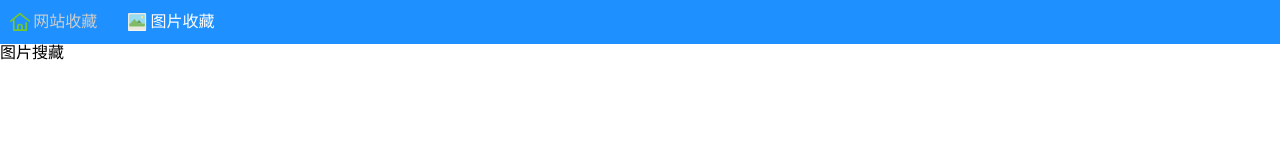
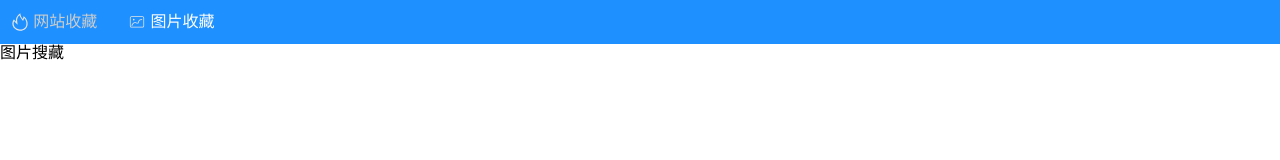
Before and after one commit to wz156700/favorites, a Vue app in the folder readit/: page /#/iamgeGallery in a window 1280 px wide. Shown: the top 160 px of the page. Built offline with nearby package versions, Linux system fonts and the light colour scheme.

Commit message:
1. 阻止事件冒泡

```diff
--- a/readit/src/main.ts
+++ b/readit/src/main.ts
@@ -1,6 +1,6 @@
 import { createApp } from 'vue'
 import App from './App.vue'
-import 'normalize.css'
+import 'normalize.css' // 统一浏览器差异
 import '@/assets/common.css'
 import { createPinia } from 'pinia'
 import router from '@/router/index.js'
--- a/readit/src/views/header.vue
+++ b/readit/src/views/header.vue
@@ -6,24 +6,19 @@
     <router-link to="/home" custom v-slot="{ navigate, isActive }">
       <div @click="navigate" :class="{ active: isActive }">
         <svg
-          t="1681048810748"
+          t="1686667781081"
           class="icon"
           viewBox="0 0 1024 1024"
           version="1.1"
           xmlns="http://www.w3.org/2000/svg"
-          p-id="2697"
+          p-id="11202"
           width="20"
           height="20"
         >
           <path
-            d="M485.333333 52.053333a42.666667 42.666667 0 0 1 53.333334 0l298.282666 238.592 170.282667 130.133334a42.666667 42.666667 0 0 1-51.797333 67.797333l-170.666667-130.432-0.768-0.597333L512 139.946667l-277.333333 221.866666v523.52h170.666666a42.666667 42.666667 0 1 1 0 85.333334h-213.333333a42.666667 42.666667 0 0 1-42.666667-42.666667V434.090667L70.4 501.76a42.666667 42.666667 0 0 1-55.466667-64.768l149.333334-128a42.666667 42.666667 0 0 1 1.066666-0.938667l320-256zM832 512a42.666667 42.666667 0 0 1 42.666667 42.666667v373.333333a42.666667 42.666667 0 0 1-42.666667 42.666667H597.333333a42.666667 42.666667 0 1 1 0-85.333334h192V554.666667a42.666667 42.666667 0 0 1 42.666667-42.666667z"
-            fill="#75C82B"
-            p-id="2698"
-          ></path>
-          <path
-            d="M490.666667 682.666667a42.666667 42.666667 0 0 0-42.666667 42.666666v160h128V725.333333a42.666667 42.666667 0 0 0-42.666667-42.666666h-42.666666z m-128 42.666666a128 128 0 0 1 128-128h42.666666a128 128 0 0 1 128 128v202.666667a42.666667 42.666667 0 0 1-42.666666 42.666667h-213.333334a42.666667 42.666667 0 0 1-42.666666-42.666667V725.333333z"
-            fill="#75C82B"
-            p-id="2699"
+            d="M484.4 171.4a518.98 518.98 0 0 0 116.5 205.5l5.6 5.6 63.8 77.8 34.2-91.3c5.6-19.6 13.4-39.2 19-61.6 101.2 97.5 141.9 242 106.4 378-12.7 51.3-42 97-83.4 129.9-63.9 53.4-145.3 81.1-228.5 77.8-99.5 4.4-195.6-36.9-261-112-9.6-9.2-17.7-19.8-24.1-31.4-55-81.5-63.3-185.8-21.8-275 12.5 13.1 25.8 25.4 39.8 37 7.8 8.4 16.8 14 21.8 19.6l119.8 122.1-23-168c-20.1-117.5 23.6-237.1 114.9-314z m44.8-107.5c-136.1 91.3-247.5 241.9-224 427.8-29.1-28.6-85.1-64.4-101.4-119.8C103.3 486.3 92.2 654.1 177 780.7c9.7 15.7 20.7 30.5 33 44.2 76.4 89.7 189.7 139.4 307.4 135 97 1.9 191.6-30.4 267.1-91.3 51.1-41.6 88-97.9 105.8-161.3 47.3-190.9-33.4-390.5-199.9-495-3.8 49.7-14.9 98.6-33 145C576.7 281 530.4 175 529.2 63.9z"
+            fill="#e6e6e6"
+            p-id="11203"
           ></path>
         </svg>
         网站收藏
@@ -32,44 +27,24 @@
     <router-link to="/iamgeGallery" custom v-slot="{ navigate, isActive }">
       <div @click="navigate" :class="{ active: isActive }">
         <svg
-          t="1681048859567"
+          t="1686667729990"
           class="icon"
           viewBox="0 0 1024 1024"
           version="1.1"
           xmlns="http://www.w3.org/2000/svg"
-          p-id="3770"
+          p-id="10655"
           width="20"
           height="20"
         >
           <path
-            d="M917.09952 84.6848H114.41152c-32.83968 0-59.45856 26.624-59.45856 59.45856v772.96128c0 32.83456 26.624 59.45344 59.45856 59.45344h802.688c32.83456 0 59.45344-26.61888 59.45344-59.45344V144.13824c0-32.82944-26.61888-59.45344-59.45344-59.45344z"
-            fill=""
-            p-id="3771"
+            d="M789.1 799.7H234.5c-47.3 0-85.8-38.5-85.8-85.8V309c0-47.3 38.5-85.8 85.8-85.8h554.6c48.2 0 87.4 39.2 87.4 87.4v401.6c0 48.2-39.2 87.5-87.4 87.5zM234.5 261.5c-26.1 0-47.4 21.3-47.4 47.4v404.8c0 26.1 21.3 47.4 47.4 47.4h554.6c27 0 49-22 49-49V310.6c0-27-22-49-49-49H234.5v-0.1z"
+            p-id="10656"
+            fill="#e6e6e6"
           ></path>
           <path
-            d="M917.09952 54.95296H114.41152c-32.83968 0-59.45856 26.624-59.45856 59.45856V887.35232c0 32.8448 26.624 59.46368 59.45856 59.46368h802.688c32.83456 0 59.45344-26.61888 59.45344-59.46368V114.41152c0-32.83456-26.61888-59.45856-59.45344-59.45856z"
-            fill="#ECEAE0"
-            p-id="3772"
-          ></path>
-          <path
-            d="M872.50432 114.41152H159.00672a44.5952 44.5952 0 0 0-44.5952 44.5952V590.07488h802.688V159.00672a44.5952 44.5952 0 0 0-44.5952-44.5952z"
-            fill="#98DCF0"
-            p-id="3773"
-          ></path>
-          <path
-            d="M613.63712 411.55584l-154.94144 178.51904h309.86752z"
-            fill="#699B54"
-            p-id="3774"
-          ></path>
-          <path
-            d="M586.82368 590.07488l-206.53568-237.9776-206.5408 237.9776H114.41152V694.12352a44.5952 44.5952 0 0 0 44.5952 44.5952h713.4976a44.5952 44.5952 0 0 0 44.5952-44.5952v-104.05376h-330.27584z"
-            fill="#80BB67"
-            p-id="3775"
-          ></path>
-          <path
-            d="M768.44544 263.05536m-59.45856 0a59.45856 59.45856 0 1 0 118.91712 0 59.45856 59.45856 0 1 0-118.91712 0Z"
-            fill="#FFE68E"
-            p-id="3776"
+            d="M344.7 439.2c-24.2 0-43.9-19.7-43.9-43.9s19.7-43.9 43.9-43.9 43.9 19.7 43.9 43.9-19.7 43.9-43.9 43.9z m-90.3 272.9c-1.8 0-3.7-0.3-5.6-0.8-10.1-3.1-15.9-13.8-12.8-24 2-6.6 50.5-161.4 161.5-159.6 29.9 0.7 55.1 8.5 77.3 15.4 27.1 8.3 48.6 14.9 76.6 10.3 5.8-0.9 14.1-27.9 18.5-42.3 14.4-47.2 41.4-135 154.3-135 42.4-1 49.2 5.5 53.1 9.4 7.5 7.5 7.5 19.7 0 27.2-6.3 6.3-15.8 7.3-23.2 3-4.8-0.9-17.8-1.5-29.4-1.2-85.1 0-103.4 59.8-118.1 107.9-10.5 34.4-19.7 64.2-49 68.9-37 5.9-64.7-2.5-94.1-11.5-21.8-6.7-42.4-13.1-67-13.6h-2c-80.6 0-121.4 131.1-121.8 132.4-2.5 8.2-10.1 13.5-18.3 13.5z m495.8-299.5c0 0.1 0 0.1 0 0 0 0.1 0 0.1 0 0z"
+            p-id="10657"
+            fill="#e6e6e6"
           ></path>
         </svg>
         图片收藏
--- a/readit/src/views/websiteList/websiteList.vue
+++ b/readit/src/views/websiteList/websiteList.vue
@@ -19,7 +19,9 @@ const { webSiteStore, keyWords } = useStore();
       >
         <img :src="item.imageUrl" :title="item.title" />
         <h2>{{ item.title }}</h2>
-        <button @click="webSiteStore.deleteOfWebsiteList(item.url)">x</button>
+        <button @click.stop="webSiteStore.deleteOfWebsiteList(item.url)">
+          x
+        </button>
       </div>
     </div>
   </div>
```
